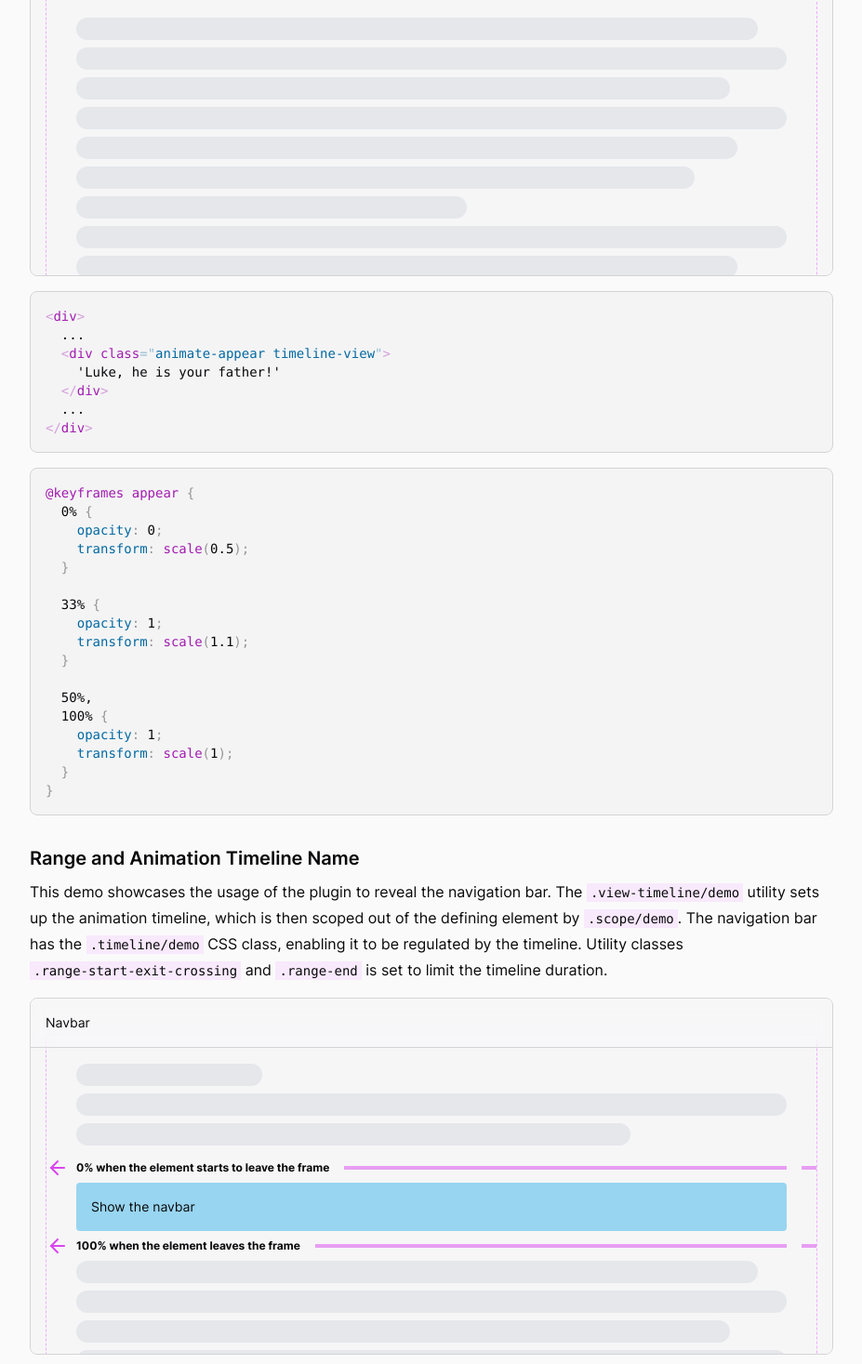
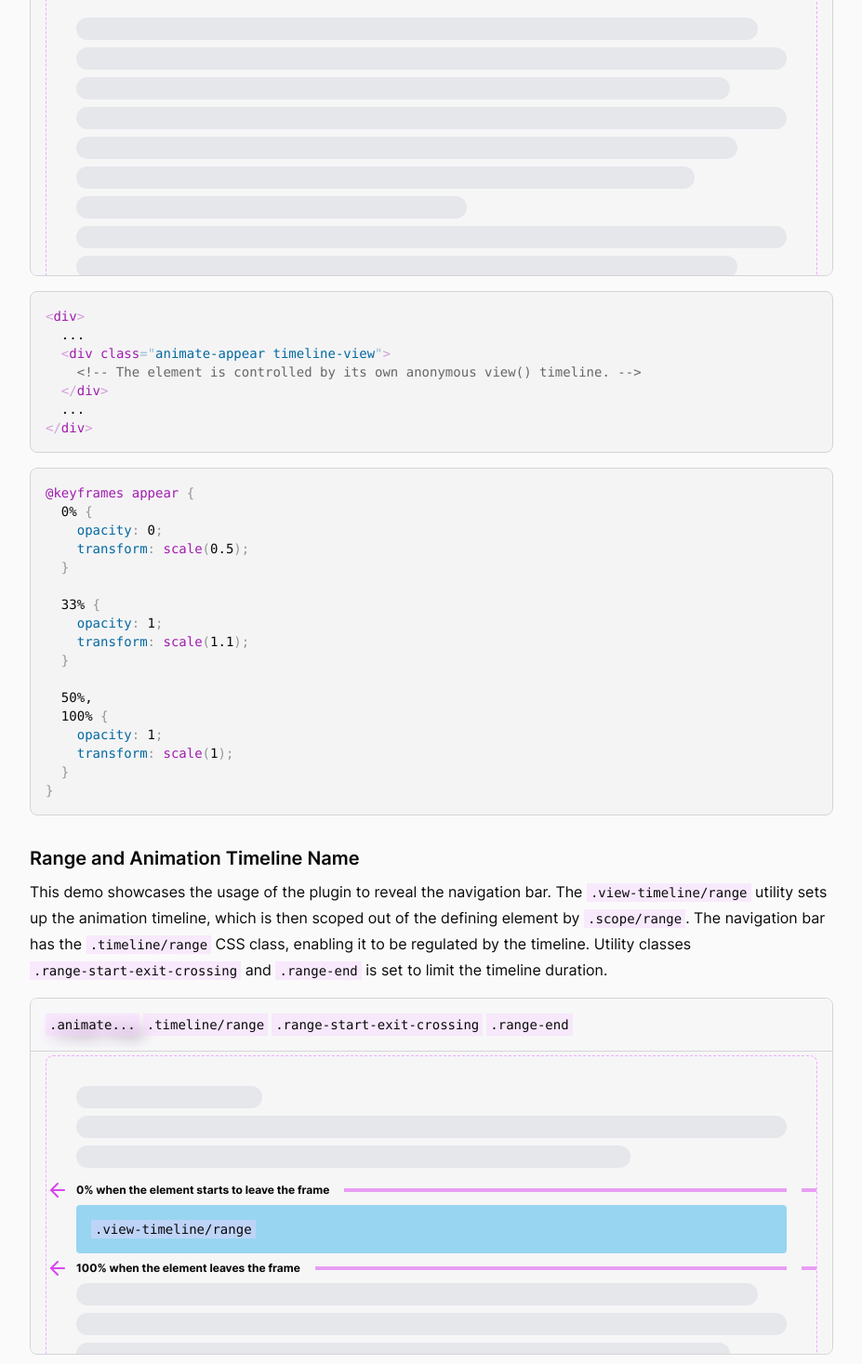
Before and after one commit to adamplesnik/tailwindcss-scroll-driven-animations, a React (Vite) app: page /usage in a window 1280 px wide. Shown: the part 2537-4004 px from the top of the page at 93% size, without its empty margins (176-1103 px from the left). Built offline with nearby package versions, Linux system fonts and the light colour scheme; what @adam.plesnik/tailwindcss-scroll-driven-animations would draw is missing.

Commit message:
Fix errors in demos, tuning

```diff
--- a/src/demos/AppearDemo.tsx
+++ b/src/demos/AppearDemo.tsx
@@ -1,3 +1,4 @@
+import Code from '../components/Code'
 import Skeleton from '../components/Skeleton'
 import DemoPlaceholderContent from './DemoPlaceholderContent'
 import DemoTriggerLine from './DemoTriggerLine'
@@ -30,7 +31,7 @@ const AppearDemo = () => {
         </div>
         <DemoTriggerLine className="" explanation="0% when the element enters the frame" />
         <div className="flex h-24 w-full animate-appear items-center justify-center gap-4 rounded bg-sky-500/40 p-4 timeline-view dark:bg-fuchsia-300/60">
-          <span>'Luke, he is your father!'</span>
+          <Code>.animate-appear</Code> <Code>.timeline-view</Code>
         </div>
         <DemoTriggerLine className="" explanation="100% when the element leaves the frame" />
         <div className="my-8">
--- a/src/demos/ProgressBarDemo.tsx
+++ b/src/demos/ProgressBarDemo.tsx
@@ -1,3 +1,4 @@
+import Code from '../components/Code'
 import Skeleton from '../components/Skeleton'
 import DemoPlaceholderContent from './DemoPlaceholderContent'
 import DemoTriggerLine from './DemoTriggerLine'
@@ -8,7 +9,9 @@ const skeletonCollection = ['96%', '100%', '92%', '100%', '93%', '87%', '55%']
 const ProgressBarDemo = () => {
   return (
     <DemoWrapper>
-      <div className="animate-scale-to-right sticky top-0 z-10 h-3 w-full rounded-md bg-sky-600/70 timeline dark:bg-fuchsia-300/70"></div>
+      <div className="sticky top-0 z-10 flex w-full animate-scale-to-right gap-2 overflow-hidden rounded-md bg-sky-500/80 timeline dark:bg-fuchsia-500/80">
+        <Code>.animate-scale-to-right</Code> <Code>.timeline</Code>
+      </div>
       <div className="mt-4">
         <DemoPlaceholderContent>
           <DemoTriggerLine
--- a/src/demos/RangeDemo.tsx
+++ b/src/demos/RangeDemo.tsx
@@ -1,3 +1,4 @@
+import Code from '../components/Code'
 import Skeleton from '../components/Skeleton'
 import DemoPlaceholderContent from './DemoPlaceholderContent'
 import DemoTriggerLine from './DemoTriggerLine'
@@ -8,17 +9,23 @@ const skeletonCollection = ['96%', '100%', '92%', '100%', '93%', '87%', '55%']
 const RangeDemo = () => {
   return (
     <DemoWrapper>
-      <div className="text-sm scope/range supports-animations:-mt-8">
+      <div className="text-sm scope/range supports-animations:-mt-14 supports-animations:sm:-mt-8">
         <div className="sticky top-0 z-10 flex animate-translate-down flex-wrap gap-1 border-b border-b-zinc-300 bg-white/20 p-4 backdrop-blur timeline/range range-start-exit-crossing range-end supports-animations:-translate-y-16 dark:border-b-zinc-600 dark:bg-slate-800/60">
-          Navbar
+          <Code>.animate...</Code>
+          <Code>.timeline/range</Code>
+          <Code>.range-start-exit-crossing</Code>
+          <Code>.range-end</Code>
+        </div>
+        <div className="px-4 supports-no-animations:mt-2">
+          <Code>.scope/range</Code>
         </div>
         <DemoPlaceholderContent>
           <Skeleton />
           <Skeleton width={'100%'}></Skeleton>
           <Skeleton width={'78%'}></Skeleton>
           <DemoTriggerLine explanation="0% when the element starts to leave the frame" />
-          <div className="w-full rounded bg-sky-500/40 p-4 timeline-view view-timeline/range dark:bg-fuchsia-300/60">
-            Show the navbar
+          <div className="w-full rounded bg-sky-500/40 p-4 view-timeline/range dark:bg-fuchsia-300/60">
+            <Code>.view-timeline/range</Code>
           </div>
           <DemoTriggerLine explanation="100% when the element leaves the frame" />
           <div className="mb-8">
--- a/src/partials/Demo.tsx
+++ b/src/partials/Demo.tsx
@@ -40,9 +40,9 @@ const Demo = () => {
       <Heading size={3}>Range and Animation Timeline Name</Heading>
       <Paragraph>
         This demo showcases the usage of the plugin to reveal the navigation bar. The{' '}
-        <Code>.view-timeline/demo</Code> utility sets up the animation timeline, which is then
-        scoped out of the defining element by <Code>.scope/demo</Code>. The navigation bar has the{' '}
-        <Code>.timeline/demo</Code> CSS class, enabling it to be regulated by the timeline. Utility
+        <Code>.view-timeline/range</Code> utility sets up the animation timeline, which is then
+        scoped out of the defining element by <Code>.scope/range</Code>. The navigation bar has the{' '}
+        <Code>.timeline/range</Code> CSS class, enabling it to be regulated by the timeline. Utility
         classes <Code>.range-start-exit-crossing</Code> and <Code>.range-end</Code> is set to limit
         the timeline duration.
       </Paragraph>
--- a/src/utils/demoExamples.ts
+++ b/src/utils/demoExamples.ts
@@ -17,13 +17,14 @@ export const progressBarKeyframes = `@keyframes scale-to-right {
 }`
 
 export const rangeDemo = `<div class="scope/range">
+  <!-- The --range timeline has scope outside its defining element -->
   <div class="animate-translate-down timeline/range range-start-exit-crossing range-end">
-    Navbar
+    <!-- Navbar is shown when the controlling element starts to leave the frame -->
   </div>
   <div>
     ...
     <div className="view-timeline/range">
-      Show the navbar
+      <!-- Controlling element -->
     </div>
     ...
   </div>
@@ -38,7 +39,7 @@ export const rangeKeyframes = `@keyframes translate-down {
 export const appearDemo = `<div>
   ...
   <div class="animate-appear timeline-view">
-    'Luke, he is your father!'
+    <!-- The element is controlled by its own anonymous view() timeline. -->
   </div>
   ...
 </div>`
```
